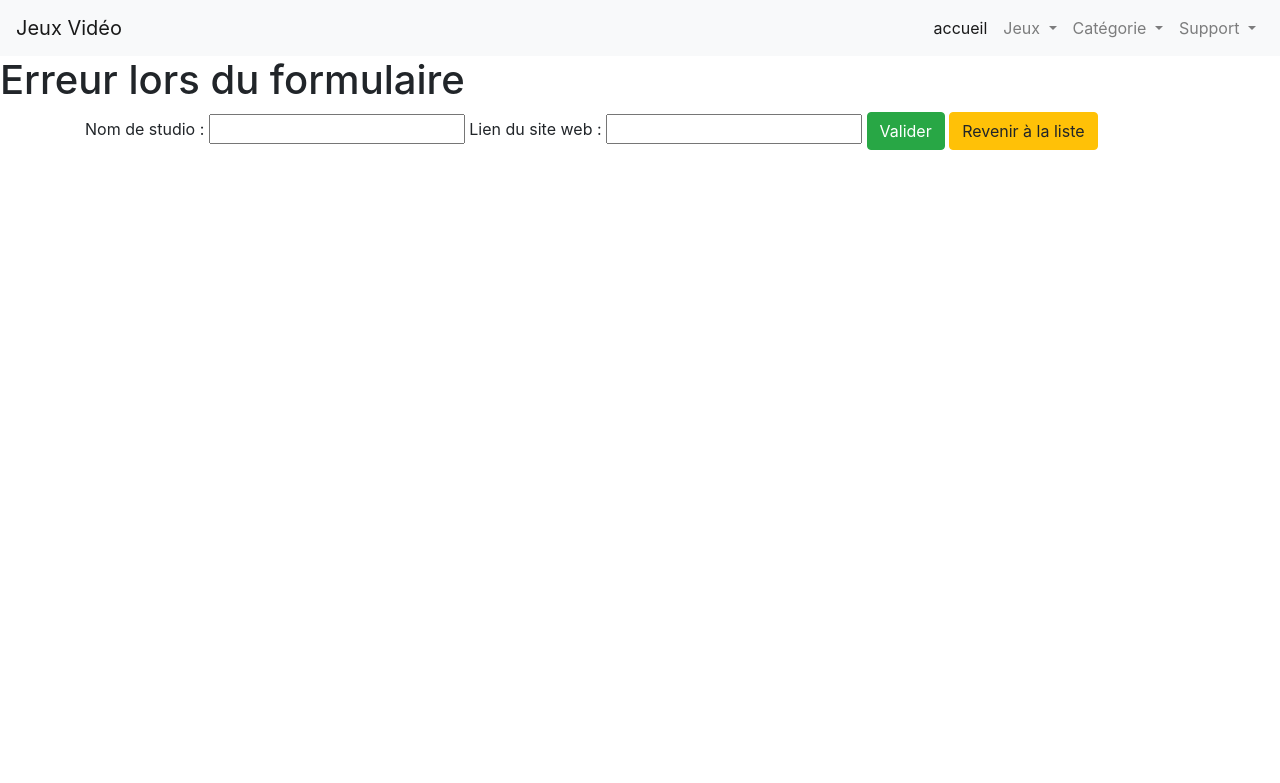
After one commit to Waltercalling/videogames, a PHP site: page /add-studio.php in a window 1280 px wide. The commit adds this page. Shown: the top 783 px of the page. Run offline with PHP 8.4, Linux system fonts and the light colour scheme.

Commit message:
add studio fini

```diff
--- /dev/null
+++ b/add-studio.php
@@ -0,0 +1,43 @@
+<?php
+        spl_autoload_register(function($classe){
+            require_once 'class/'.$classe.'.class.php';
+
+
+        });
+        require_once 'inc/head.php';
+        require_once 'inc/header.php';
+
+        $bdd = new PDO('mysql:host=localhost;dbname=jvcom', 'root', '', [PDO::ATTR_EMULATE_PREPARES=>false]);
+
+
+
+            if(isset($_POST['studio']) && isset($_POST['link'])){
+                $manager = new StudioManager($bdd);
+                $studio = new Studio(['name'=>$_POST['studio'], 'link'=>$_POST['link']]);
+                $manager->addStudio($studio);
+                echo "<h1>Studio bien ajouté</h1>";
+            }else{
+                echo "<h1>Erreur lors du formulaire</h1>";
+            }
+
+
+?>
+    <body>
+
+
+            <div class='container'>
+                <form class='form-group' action="#" method="POST">
+                    <label for="studio">Nom de studio : </label>
+                    <input type="text" name="studio">
+                    <label for="link">Lien du site web : </label>
+                    <input type="text" name="link">
+                    <button class="btn btn-success">Valider</button>
+                    <button class="btn btn-warning">Revenir à la liste</button>
+
+
+
+                </form>
+
+
+            </div>
+</body>
--- a/studio.php
+++ b/studio.php
@@ -1,10 +1,11 @@
 <?php
         spl_autoload_register(function($classe){
             require_once 'class/'.$classe.'.class.php';
-            require_once 'inc/head.php';
-            require_once 'inc/header.php';
+
 
         });
+        require_once 'inc/head.php';
+        require_once 'inc/header.php';
 
         $bdd = new PDO('mysql:host=localhost;dbname=jvcom', 'root', '', [PDO::ATTR_EMULATE_PREPARES=>false]);
 
```
